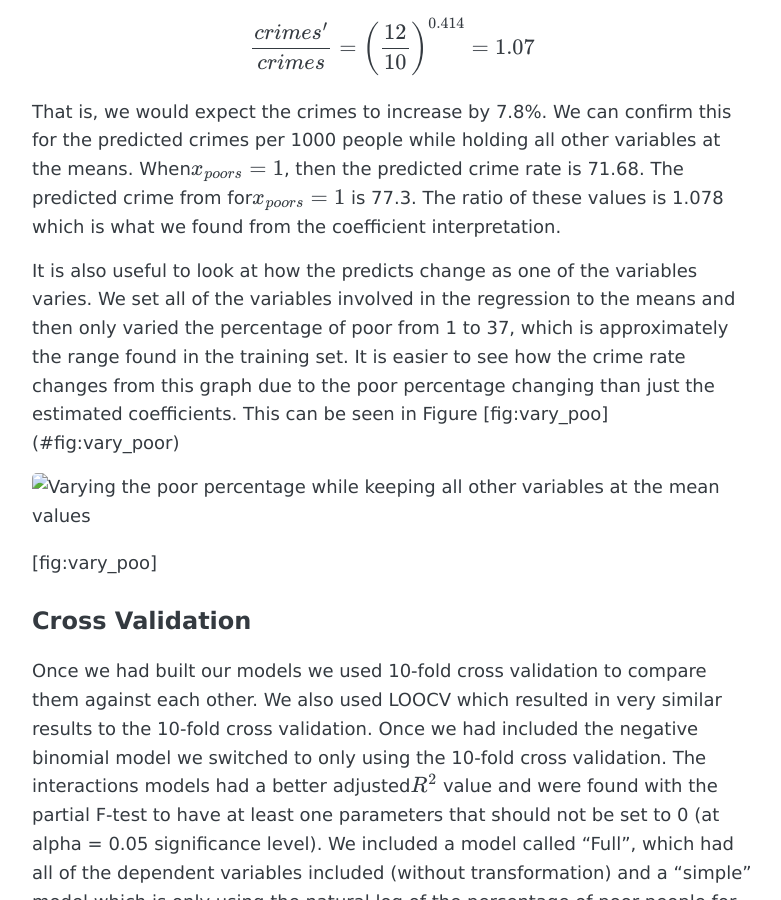
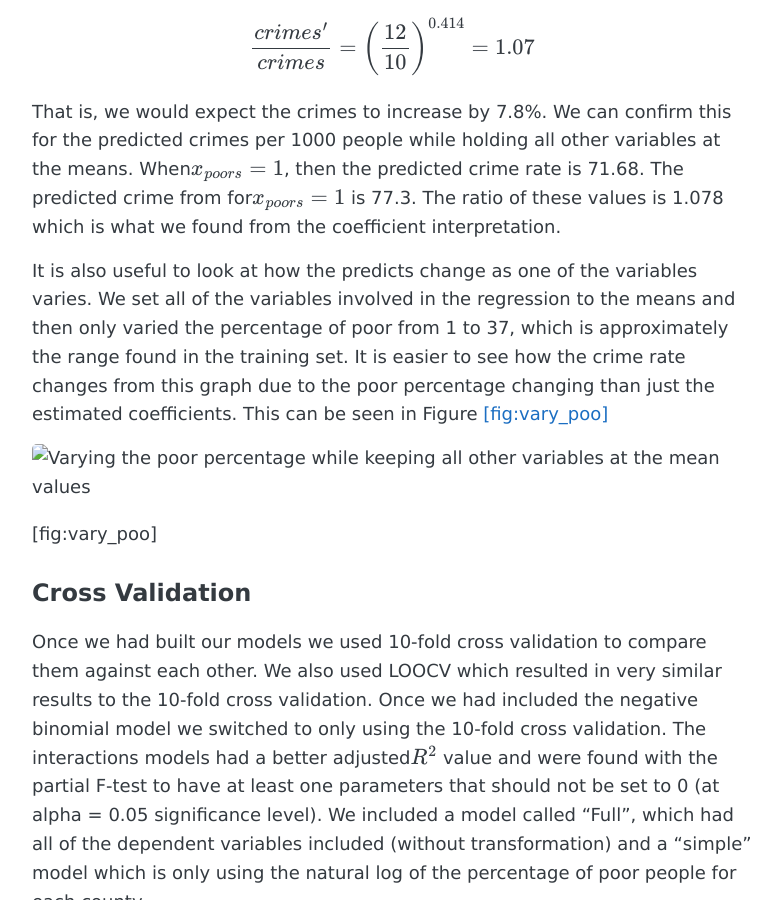
Before and after one commit to stefaneng/stefaneng.github.io, a Jekyll site: the page built from _posts/2019-2-8-1990-1992-census-crime-prediction.markdown, in a window 1280 px wide and 900 px high, scrolled down 10945 px. Shown: the whole window, without its empty margins (248-1029 px from the left). Built offline with Jekyll 4.4.1, drawn with Linux system fonts in a browser that asks for light colours; formulas are drawn with MathJax 3; comment, search, counter and statistics services are not loaded; some of the changed text lies outside the part shown.

Commit message:
Update references

```diff
--- a/_posts/2019-2-8-1990-1992-census-crime-prediction.markdown
+++ b/_posts/2019-2-8-1990-1992-census-crime-prediction.markdown
@@ -244,7 +244,7 @@ model
 
 Partial F-test for full interactions model
 
-In the conditional plot, in Figure [\[fig:coplot\](#fig:coplot) we can
+In the conditional plot, in Figure [\[fig:coplot\]](#fig:coplot) we can
 see the values of the log of population vs the crime rate for each of
 the regions. The bottom left panel is the West, bottom right is the
 northeast, top left is the midwest and top right is the south. There
@@ -402,7 +402,7 @@ to the means and then only varied the percentage of poor from 1 to 37,
 which is approximately the range found in the training set. It is easier
 to see how the crime rate changes from this graph due to the poor
 percentage changing than just the estimated coefficients. This can be
-seen in Figure \[fig:vary\_poo\](#fig:vary_poor)
+seen in Figure [\[fig:vary\_poo\]](#fig:vary_poor)
 
 ![Varying the poor percentage while keeping all other variables at the
 mean values](/images/unnamed-chunk-12-1.png)
@@ -524,7 +524,7 @@ the hypothesis.
 Final coefficients and p-values
 
 We find it easier to understand some of these estimates with plots. In
-Figure \[fig:vary\_popu\](#fig:vary_popul) we show how the predicted
+Figure [\[fig:vary\_popu\]](#fig:vary_popul) we show how the predicted
 crime rates change when holding all variables constant (keeping the
 other variables at the mean) while varying only the population. We range
 the population from the minimum 100,043 to the maximum 8,863,164.
```
